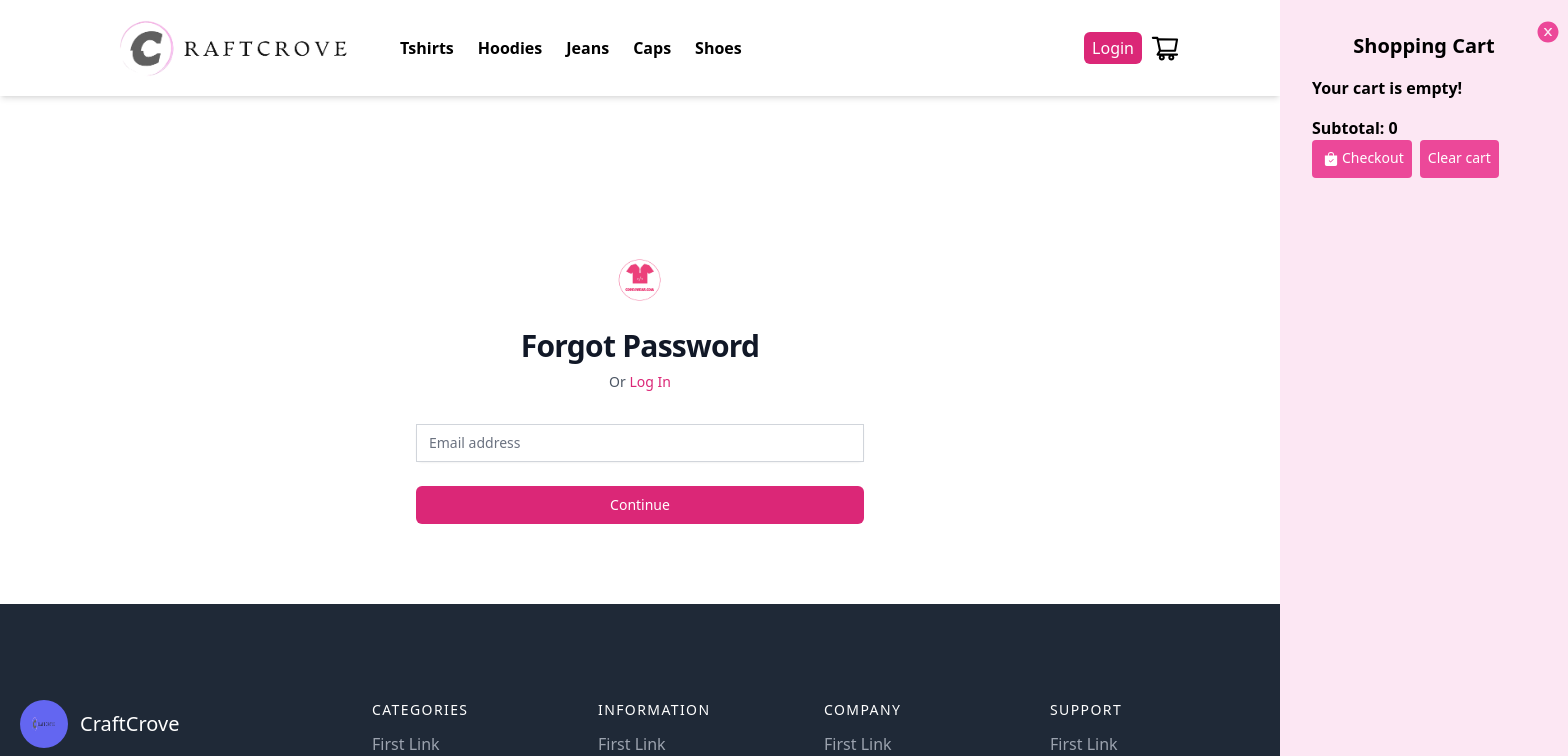
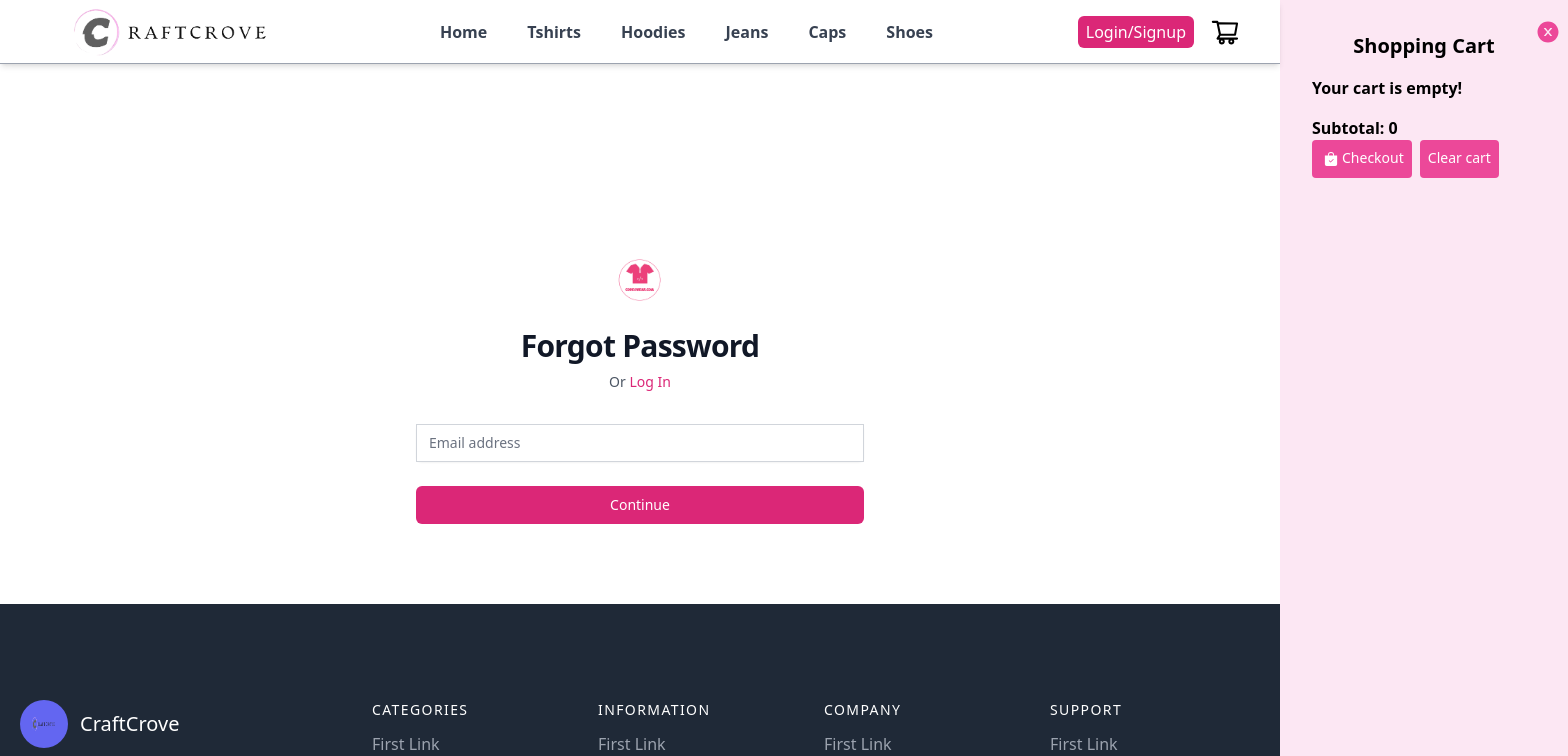
Before and after one commit to umeshbhatiya143/CraftCrove, a Next.js app: page /forgotPassword in a window 1280 px wide. Shown: the top 756 px of the page, 1568 px wide, since content can reach past the window. Built offline with nearby package versions, Linux system fonts and the light colour scheme.

Commit message:
made header responsive

```diff
--- a/components/Navbar.js
+++ b/components/Navbar.js
@@ -1,25 +1,22 @@
 import React, { useEffect, useRef, useState } from 'react'
 import Image from 'next/image'
 import Link from 'next/link'
-import { AiOutlineShoppingCart } from 'react-icons/ai';
-import { AiFillCloseCircle, AiFillPlusCircle, AiFillMinusCircle } from 'react-icons/ai';
+import { AiOutlineShoppingCart, AiOutlineMenu, AiFillCloseCircle, AiFillPlusCircle, AiFillMinusCircle } from 'react-icons/ai';
+import { RxCrossCircled } from "react-icons/rx";
 import { BsFillBagCheckFill } from 'react-icons/bs';
 import { MdAccountCircle } from 'react-icons/md';
 import { jwtDecode } from 'jwt-decode';
 
-
 const Navbar = ({ logout, user, cart, addToCart, removeFromCart, clearCart, subtotal }) => {
-  // console.log(cart, addToCart, removeFromCart, clearCart, subtotal)
-  // console.log(cart)
   const ref = useRef()
-  const [dropdown, setdropdown] = useState()
+  const [dropdown, setdropdown] = useState(false)
   const [userId, setUserId] = useState()
+  const [menuOpen, setMenuOpen] = useState(false) // To handle the hamburger menu
 
   useEffect(() => {
     const token = localStorage.getItem("token")
     if (token) {
       const decodedToken = jwtDecode(token);
-      // console.log(decodedToken.id)
       setUserId(decodedToken.id);
     }
   }, [])
@@ -35,28 +32,63 @@
     }
   }
 
+  const toggleMenu = () => {
+    setMenuOpen(!menuOpen);
+  }
+
   return (
-
-    <div className="z-20 flex h-24 px-20 flex-col md:flex-row md:justify-start justify-center items-center mb-1 shadow-md fixed bg-white w-[100%]">
-      <div className="w-80 ">
+    <>
+      <div className="z-20 flex justify-center md:justify-between w-full h-16 px-2 border-b border-gray-400 flex-row items-center mb-1 shadow-md fixed bg-white md:px-10">
+        <div className="flex justify-between h-20 -ml-2 md:ml-0 md:h-28 w-full md:w-auto">
           <Link href="/" legacyBehavior>
-          <a className="">
-            {/* <Image alt="logo" width={200} height={40} src="/logo.png" priority /> */}
-            <img src="/logo.png" className="object-contain" />
+            <a>
+              <img src="/logo.png" className="object-cover h-full w-full" alt="logo" />
             </a>
           </Link>
         </div>
-      <div className="nav">
-        <ul className="flex items-center space-x-6 font-bold md:text-md">
-          <Link href="/tshirts" legacyBehavior><a><li>Tshirts</li></a></Link>
-          <Link href="/hoodies" legacyBehavior><a><li>Hoodies</li></a></Link>
-          <Link href="/jeans" legacyBehavior><a><li>Jeans</li></a></Link>
-          <Link href="/caps" legacyBehavior><a><li>Caps</li></a></Link>
-          <Link href="/shoes" legacyBehavior><a><li>Shoes</li></a></Link>
+
+        {/* Nav Links - hidden on mobile */}
+        <div className={`nav absolute lg:static top-0 left-0 w-full lg:w-auto bg-white pb-4 lg:pb-0 lg:flex items-center lg:justify-between font-bold text-md transition-all duration-300 ${menuOpen ? 'block' : 'hidden'} lg:block`}>
+          {/* Close Button for Mobile Menu */}
+          <div className="absolute right-2 top-2 lg:hidden">
+            <RxCrossCircled size={30} onClick={toggleMenu} className="cursor-pointer text-pink-500 hover:text-pink-700 transition duration-200" />
+          </div>
+
+          <ul className="flex flex-col lg:flex-row items-center space-y-4 lg:space-y-0 mt-16 lg:mt-0 lg:space-x-2">
+            <li className="relative group">
+              <Link href="/" legacyBehavior>
+                <a className="block px-4 py-2 text-gray-700 rounded-md hover:bg-pink-100 transition duration-200 group-hover:text-pink-600">
+                  Home
+                </a>
+              </Link>
+              {/* Underline effect on hover */}
+              <span className="absolute left-0 right-0 bottom-0 h-0.5 bg-pink-500 scale-x-0 transition-transform duration-300 group-hover:scale-x-100" />
+            </li>
+            {['tshirts', 'hoodies', 'jeans', 'caps', 'shoes'].map((item) => (
+              <li key={item} className="relative group">
+                <Link href={`/${item}`} legacyBehavior>
+                  <a className="block px-4 py-2 text-gray-700 rounded-md hover:bg-pink-100 transition duration-200 group-hover:text-pink-600">
+                    {item.charAt(0).toUpperCase() + item.slice(1)}
+                  </a>
+                </Link>
+                {/* Underline effect on hover */}
+                <span className="absolute left-0 right-0 bottom-0 h-0.5 bg-pink-500 scale-x-0 transition-transform duration-300 group-hover:scale-x-100" />
+              </li>
+            ))}
           </ul>
+
+          {/* Login/Signup Button */}
+          {!user.value && <Link href="/login" legacyBehavior className='md:hidden'>
+            <a className="w-fit md:hidden m-auto mt-4 md:mt-0 px-4 py-2 bg-pink-600 text-white rounded-md hover:bg-pink-700 transition duration-200 flex items-center justify-center">
+              Login / Signup
+            </a>
+          </Link>}
         </div>
-      <div className="flex cursor-pointer cart items-center absolute right-20 mx-5">
-        {/* show dropdown when hover on accountcircle */}
+
+
+
+        {/* Cart & Account Section */}
+        <div className="flex gap-2 cursor-pointer cart items-center">
           <span onMouseOver={() => { setdropdown(true) }} onMouseLeave={() => { setdropdown(false) }}>
             {dropdown && <div className="absolute right-12 bg-white shadow-lg border top-8 py-2 rounded-md px-5 w-32">
               <ul>
@@ -64,15 +96,21 @@
                 <Link href={"/orders"}><a><li className='py-1 hover:text-pink-700 text-sm font-bold'>Orders</li></a> </Link>
                 <li onClick={logout} className='py-1 hover:text-pink-700 text-sm font-bold'>Logout</li>
               </ul>
-          </div>
-          }
-          {/* check user is logged in or not */}
+            </div>}
             {user.value && <MdAccountCircle size={30} className='text-xl md:text-2xl mx-2' />}
           </span>
-        {!user.value && <Link href={'/login'}><button className='bg-pink-600 px-2 py-1 rounded-md text-white mx-2'>Login</button>
-        </Link>}
+          {!user.value && <Link href={'/login'}><button className='hidden md:block bg-pink-600 px-2 py-1 rounded-md text-white mx-2'>Login/Signup</button></Link>}
           <AiOutlineShoppingCart size={30} onClick={toggleCart} className='text-xl md:text-2xl' />
+
+          {/* hamburger */}
+          <div className="flex items-center lg:hidden">
+            <AiOutlineMenu size={30} onClick={toggleMenu} className="cursor-pointer" />
           </div>
+        </div>
+
+      </div>
+
+      {/* Side Cart */}
       <div ref={ref} className={`w-72 h-[100vh] sideCart overflow-y-scroll absolute top-0 right-0 bg-pink-100 p-8 transform transition-transform ${Object.keys(cart).length !== 0 ? 'translate-x-0' : 'translate-x-full'}`}>
         <h2 className='font-bold text-xl text-center'>Shopping Cart</h2>
         <span onClick={toggleCart} className="absolute top-5 right-2 cursor-pointer text-2xl text-pink-500">
@@ -85,9 +123,10 @@
               <div className="item flex my-5">
                 <div className='w-2/3 font-semibold'>{cart[k].name}({cart[k].size}/{cart[k].variant})</div>
                 <div className='flex font-semibold items-center justify-center w-1/3 text-lg'>
-                  <AiFillMinusCircle onClick={() => { removeFromCart(k, 1, cart[k].price, cart[k].name, cart[k].size, cart[k].variant) }} className='cursor-pointer text-pink-500' /> <span className="mx-2">{cart[k].qty}</span><AiFillPlusCircle
-                    onClick={() => { addToCart(k, 1, cart[k].price, cart[k].name, cart[k].size, cart[k].variant) }}
-                    className='cursor-pointer text-pink-500' /> </div>
+                  <AiFillMinusCircle onClick={() => { removeFromCart(k, 1, cart[k].price, cart[k].name, cart[k].size, cart[k].variant) }} className='cursor-pointer text-pink-500' />
+                  <span className="mx-2">{cart[k].qty}</span>
+                  <AiFillPlusCircle onClick={() => { addToCart(k, 1, cart[k].price, cart[k].name, cart[k].size, cart[k].variant) }} className='cursor-pointer text-pink-500' />
+                </div>
               </div>
             </li>
           })}
@@ -102,9 +141,8 @@
             Clear cart</button>
         </div>
       </div>
-    </div>
-
+    </>
   )
 }
 
-export default Navbar
+export default Navbar;
--- a/components/card.js
+++ b/components/card.js
@@ -1,5 +1,6 @@
 import React from 'react';
 import Link from 'next/link';
+// import Image from 'next/image';
 
 const Card = ({ product }) => {
   return (
--- a/next.config.js
+++ b/next.config.js
@@ -1,6 +1,9 @@
 /** @type {import('next').NextConfig} */
 const nextConfig = {
   reactStrictMode: true,
+  images: {
+    domains: ['randomuser.me'], // Add randomuser.me as an allowed domain
+  },
 }
 
 module.exports = nextConfig
```
Also changed, not shown: pages/index.js (+37 -89 lines). Lines whose indentation alone changed are shown as unchanged.
